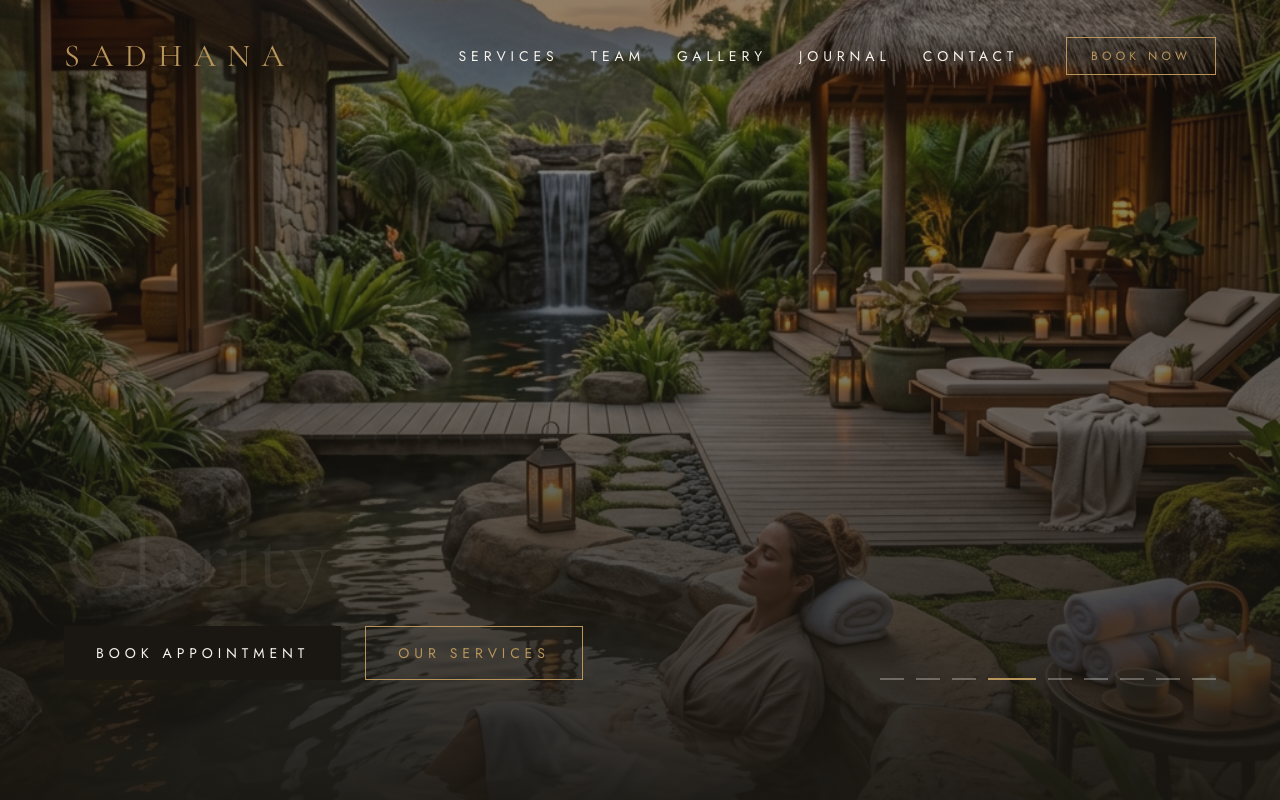
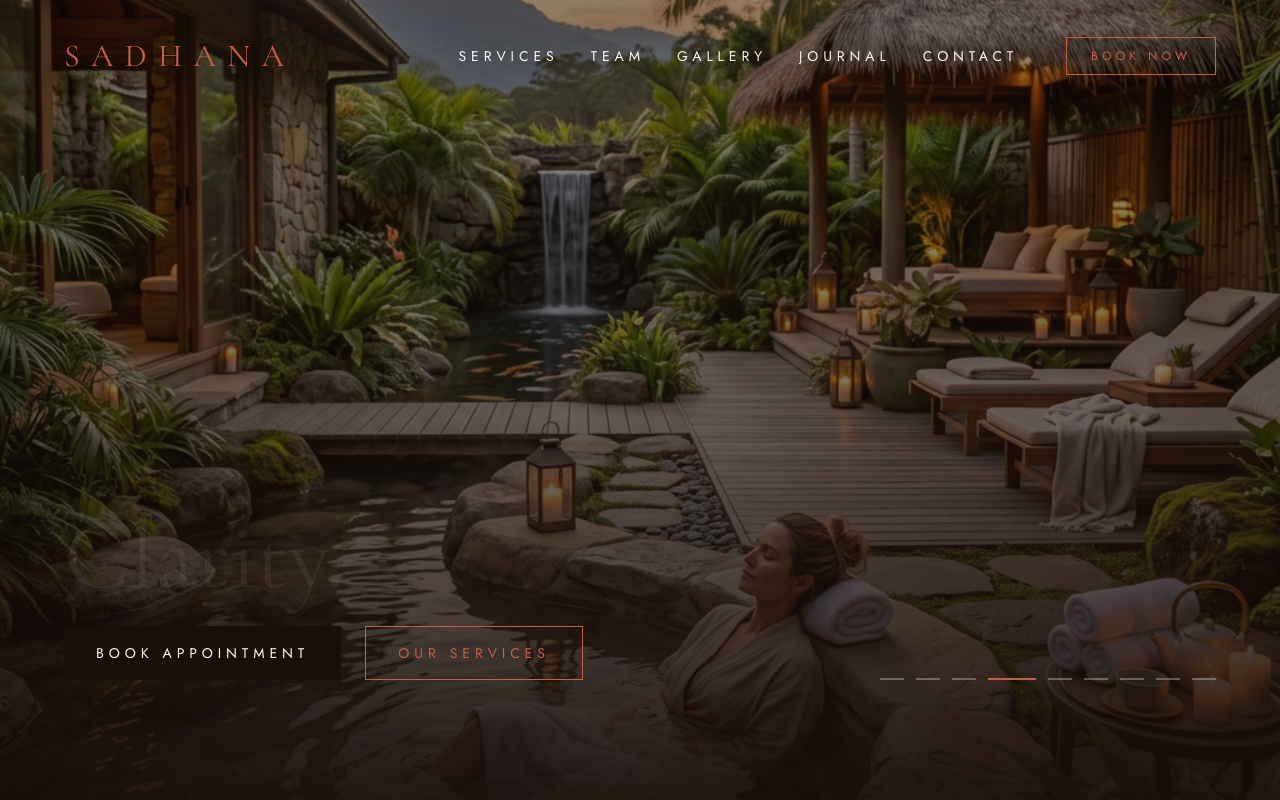
Before and after one commit to virajramani221-hash/sadhana-salon, a Next.js app: page / in a window 1280 px wide. Shown: the top 800 px of the page. Built offline with nearby package versions, Linux system fonts and the light colour scheme.

Commit message:
style: Update theme to Terracotta and Rosewood color schema

```diff
--- a/src/app/globals.css
+++ b/src/app/globals.css
@@ -1,14 +1,27 @@
 @import "tailwindcss";
 
 @theme {
-  --color-dark: #1A1712;
-  --color-dark-2: #2C2820;
-  --color-gold: #B8955A;
-  --color-gold-light: #C9A87C;
-  --color-cream: #F7F3EE;
-  --color-cream-2: #EDE8E0;
-  --color-muted: #6B6359;
-  --color-sage: #8A9E8C;
+  /* Terracotta & Rosewood Palette */
+  --s-midnight: #1A0F0A;
+  --s-rosewood: #2D1A14;
+  --s-terracotta: #C4614A;
+  --s-peach: #E8A87C;
+  --s-petal: #FDF7F2;
+  --s-blush: #F5E9E2;
+  --s-coral-soft: #F2E0D4;
+  --s-linen: #E8D5C8;
+  --s-mocha: #C4A08A;
+  --s-cinnamon: #7A5548;
+
+  /* Tailwind Component Mappings */
+  --color-dark: var(--s-midnight);
+  --color-dark-2: var(--s-rosewood);
+  --color-gold: var(--s-terracotta);
+  --color-gold-light: var(--s-peach);
+  --color-cream: var(--s-petal);
+  --color-cream-2: var(--s-blush);
+  --color-muted: var(--s-mocha);
+  --color-sage: var(--s-cinnamon);
 
   --font-display: var(--font-cormorant), Georgia, serif;
   --font-body: var(--font-jost), "Helvetica Neue", sans-serif;
```
